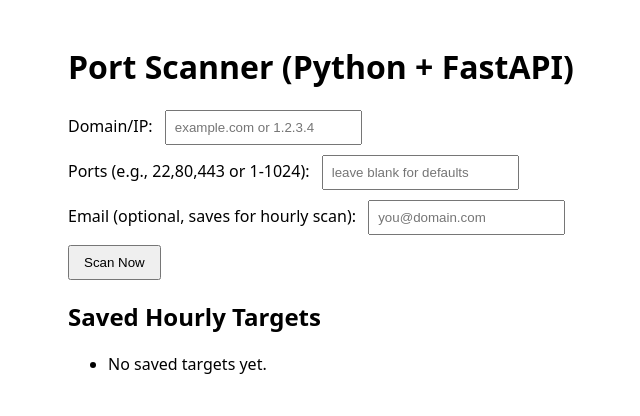
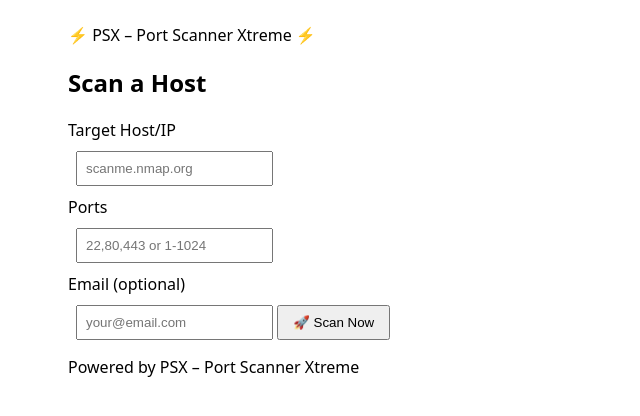
Before and after one commit to RishabSolemn/open-port-scanner, a FastAPI app: page / in a window 1280 px wide. Shown: the top 416 px of the page, without its empty margins (122-762 px from the left). Run offline with FastAPI, Linux system fonts and the light colour scheme; data that the repository does not hold is empty.

Commit message:
Update index.html

```diff
--- a/templates/index.html
+++ b/templates/index.html
@@ -1,39 +1,43 @@
-<!doctype html>
-<html>
+<!DOCTYPE html>
+<html lang="en">
 <head>
-  <meta charset="utf-8" />
-  <title>Python Port Scanner</title>
-  <link rel="stylesheet" href="/static/styles.css" />
+  <meta charset="UTF-8">
+  <title>PSX – Port Scanner Xtreme</title>
+  <link rel="stylesheet" href="/static/styles.css">
 </head>
 <body>
-  <h1>Port Scanner (Python + FastAPI)</h1>
-  <form method="post" action="/scan">
-    <label>Domain/IP:
-      <input name="host" placeholder="example.com or 1.2.3.4" required>
-    </label>
-    <label>Ports (e.g., 22,80,443 or 1-1024):
-      <input name="ports" placeholder="leave blank for defaults">
-    </label>
-    <label>Email (optional, saves for hourly scan):
-      <input name="email" type="email" placeholder="you@domain.com">
-    </label>
-    <button type="submit">Scan Now</button>
-  </form>
+  <header>
+    <div class="logo">⚡ PSX – Port Scanner Xtreme ⚡</div>
+  </header>
 
-  {% if message %}<p class="msg">{{ message }}</p>{% endif %}
+  <main class="container">
+    <h2>Scan a Host</h2>
+    <form method="post" action="/scan">
+      <label for="host">Target Host/IP</label>
+      <input type="text" id="host" name="host" placeholder="scanme.nmap.org" required>
 
-  {% if opened %}
-    <h2>Result for {{ host }}</h2>
-    <pre>{{ opened }}</pre>
-  {% endif %}
+      <label for="ports">Ports</label>
+      <input type="text" id="ports" name="ports" placeholder="22,80,443 or 1-1024">
 
-  <h2>Saved Hourly Targets</h2>
-  <ul>
-    {% for t in targets %}
-      <li>{{ t.host }} — email: {{ t.email }} {% if t.ports %}(custom ports){% else %}(default ports){% endif %}</li>
-    {% else %}
-      <li>No saved targets yet.</li>
-    {% endfor %}
-  </ul>
+      <label for="email">Email (optional)</label>
+      <input type="email" id="email" name="email" placeholder="your@email.com">
+
+      <button type="submit">🚀 Scan Now</button>
+    </form>
+
+    {% if message %}
+    <div class="result">
+      <h3>Scan Result</h3>
+      <p>{{ message }}</p>
+      {% if opened %}
+        <p><b>Open Ports:</b> {{ opened }}</p>
+      {% endif %}
+    </div>
+    {% endif %}
+  </main>
+
+  <footer>
+    <p>Powered by PSX – Port Scanner Xtreme</p>
+  </footer>
 </body>
 </html>
```
